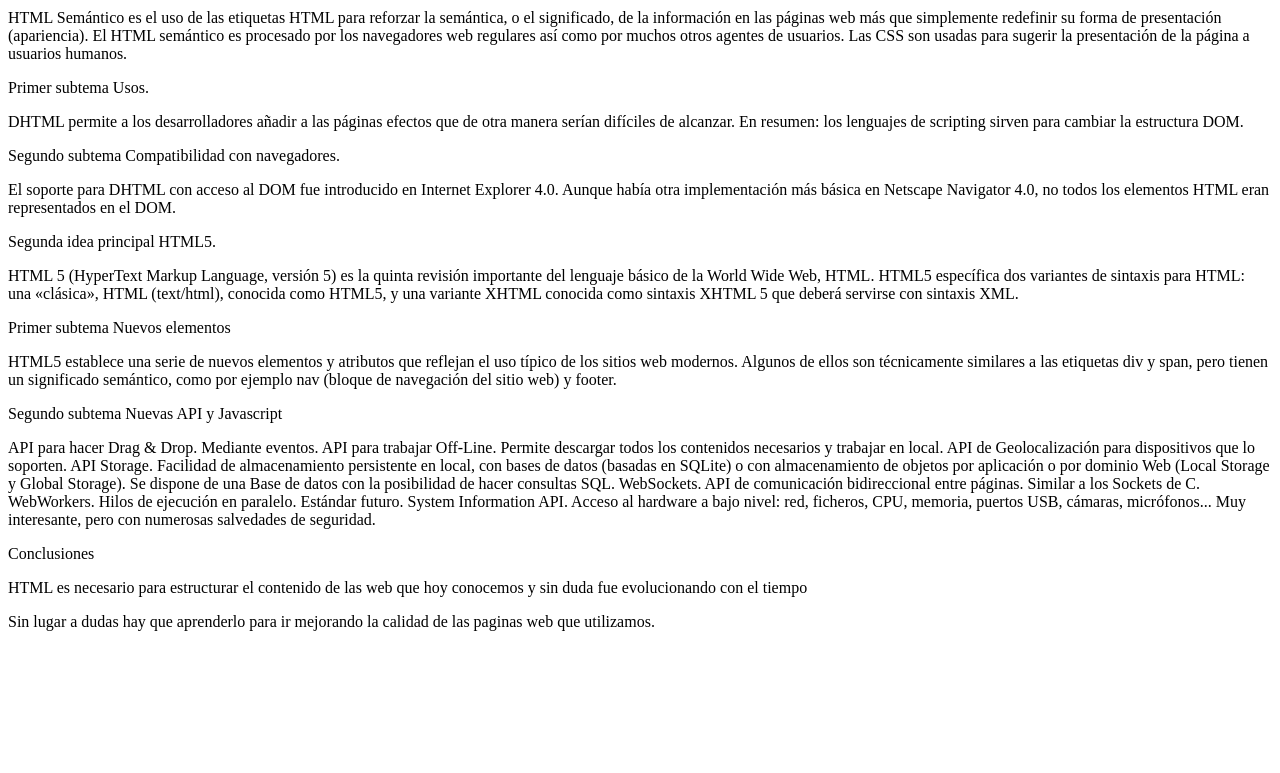
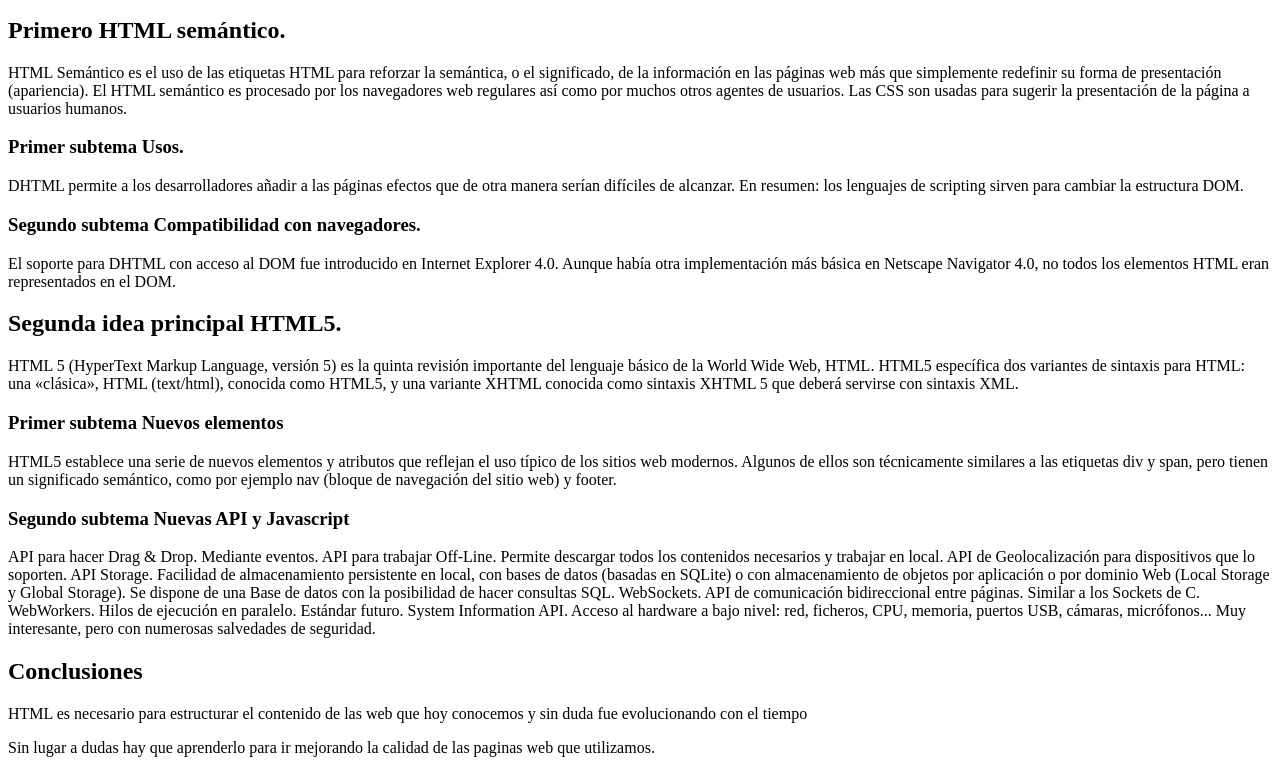
Before and after one commit to AnyIguacel/APfrontend, a plain HTML site: page index.html in a window 1280 px wide. Shown: the part 119-892 px from the top of the page. Before the commit the page ends 800 px from the top, so only its background shows below. Drawn offline with Linux system fonts and the light colour scheme.

Commit message:
Modulo 2, tarea Encabezados

```diff
--- a/index.html
+++ b/index.html
@@ -5,20 +5,20 @@
   <title>Mi primer App</title>
 </head>
 <body>
-    Título principal de la practica HTML
+    <h1>Título principal de la practica HTML   </h1>
 	<p>Estamos aprendiendo HTML y necesitamos practicar para que se nos fije el conocimiento, en poco tiempo voy a poder maquetar un sitio web completo. en este documento de practica veremos los distintos HTML que podemos encontrar </p>
 
-	  Primero HTML semántico.
+	  <h2>Primero HTML semántico.</h2>
 		<p>HTML Semántico es el uso de las etiquetas HTML para reforzar la semántica, o el significado, de la información en las páginas web más que simplemente redefinir su forma de presentación (apariencia). El HTML semántico es procesado por los navegadores web regulares así como por muchos otros agentes de usuarios. Las CSS son usadas para sugerir la presentación de la página a usuarios humanos.</p>
-		  Primer subtema Usos.
+		 <h3> Primer subtema Usos.</h3>
 			<p>DHTML permite a los desarrolladores añadir a las páginas efectos que de otra manera serían difíciles de alcanzar. En resumen: los lenguajes de scripting sirven para cambiar la estructura DOM.</p>
-		  Segundo subtema Compatibilidad con navegadores.
+		  <h3>Segundo subtema Compatibilidad con navegadores.  </h3>
 			<p>El soporte para DHTML con acceso al DOM fue introducido en Internet Explorer 4.0. Aunque había otra implementación más básica en Netscape Navigator 4.0, no todos los elementos HTML eran representados en el DOM.</p>
-	  Segunda idea principal HTML5.
+	  <h2>Segunda idea principal HTML5. </h2>
 		<p>HTML 5 (HyperText Markup Language, versión 5) es la quinta revisión importante del lenguaje básico de la World Wide Web, HTML. HTML5 específica dos variantes de sintaxis para HTML: una «clásica», HTML (text/html), conocida como HTML5, y una variante XHTML conocida como sintaxis XHTML 5 que deberá servirse con sintaxis XML.</p>
-		  Primer subtema Nuevos elementos
+		  <h3>Primer subtema Nuevos elementos  </h3>
 			<p>HTML5 establece una serie de nuevos elementos y atributos que reflejan el uso típico de los sitios web modernos. Algunos de ellos son técnicamente similares a las etiquetas div y span, pero tienen un significado semántico, como por ejemplo nav (bloque de navegación del sitio web) y footer.</p>
-		  Segundo subtema Nuevas API y Javascript
+		  <h3>Segundo subtema Nuevas API y Javascript  </h3>
 			<p>API para hacer Drag & Drop. Mediante eventos.
         API para trabajar Off-Line. Permite descargar todos los contenidos necesarios y trabajar en local.
         API de Geolocalización para dispositivos que lo soporten.
@@ -27,7 +27,7 @@
         WebWorkers. Hilos de ejecución en paralelo.
         Estándar futuro. System Information API. Acceso al hardware a bajo nivel: red, ficheros, CPU, memoria, puertos USB, cámaras, micrófonos... Muy interesante, pero con numerosas salvedades de seguridad.</p>
 
-	  Conclusiones
+	  <h2>Conclusiones  </h2>
 		<p>HTML es necesario para estructurar el contenido de las web que hoy conocemos y sin duda fue evolucionando con el tiempo</p>
 		<p>Sin lugar a dudas hay que aprenderlo para ir mejorando la calidad de las paginas web que utilizamos.</p>
 </body>
```
